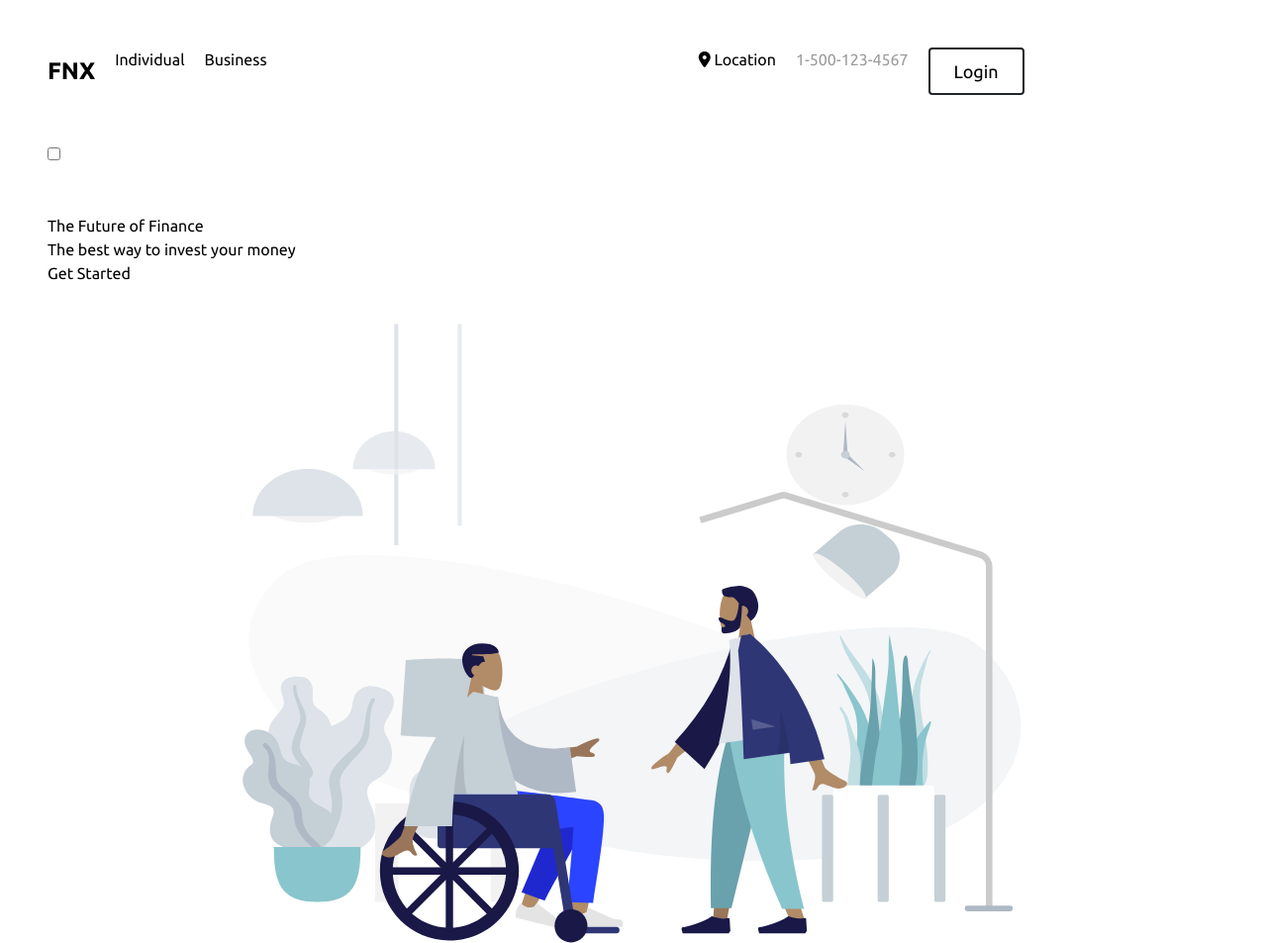
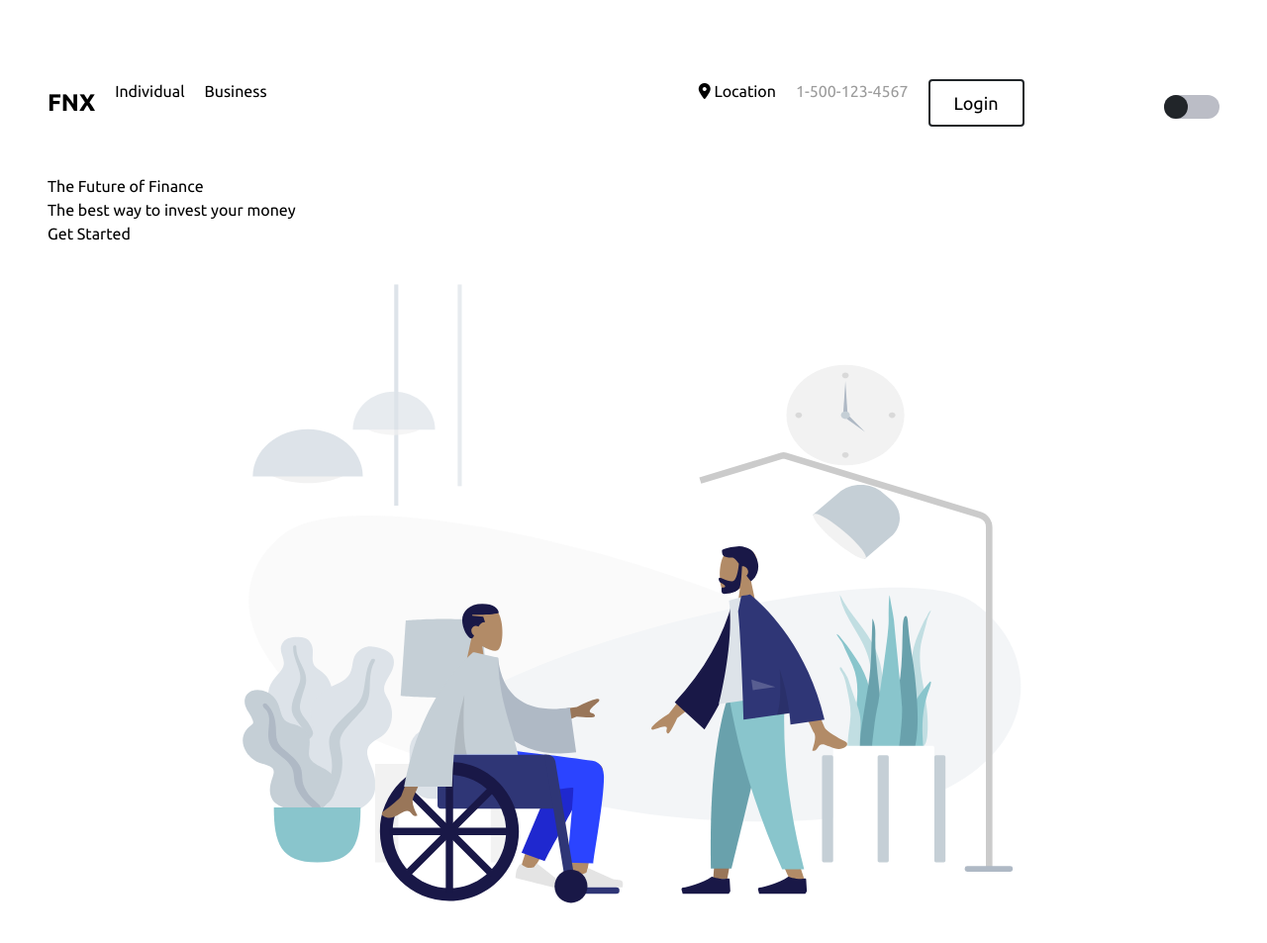
Before and after one commit to BlanchardIlela/webSiteFinacial, a website: page index.html in a window 1280 px wide. Shown: the top 953 px of the page at 99% size. Drawn offline with nearby package versions, Linux system fonts and the light colour scheme; files that its build step writes are made by us from their sources.

Commit message:
style de ma div dark mode

```diff
--- a/index.html
+++ b/index.html
@@ -29,8 +29,9 @@
   >
     <!-- -------------------------- Header -->
     <header
-    class="flex flex-col gap-y-12 px-4 py-8 sm:py-12 sm:px-8 lg:px-12 2xl:rounded-2xl
-    2xl:my-8 2xl:border 2xl:border-blue">
+      class="flex flex-col gap-y-12 px-4 py-8 sm:py-20 sm:px-8 lg:px-12 2xl:rounded-2xl
+      2xl:my-8 2xl:border 2xl:border-blue"
+      >
       <nav class="flex flex-col gap-5 *:flex *:flex-col *:gap-y-2 *:text-center sm:justify-between sm:items-center
        sm:*:gap-x-5 md:flex-row md:w-5/6 2xl:w-auto">
         <div class="sm:flex-row">
@@ -49,8 +50,17 @@
       </nav>
 
       <!-- -------------------------- Dark Mode -->
-      <div>
-        <input type="checkbox" />
+      <div
+        class="absolute right-6 top-12 sm:right-8 sm:top-24 lg:right-12
+        2xl:top-32 2xl:left-2/4"
+      >
+        <input
+          class="cursor-pointer relative appearance-none h-6 w-14 rounded-full bg-primary-400
+          duration-500 before:absolute before:h-6 before:w-6 before:bg-primary-900 before:rounded-full
+          before:scale-100 checked:before:translate-x-8 before:duration-300 checked:before:bg-slate-300
+          checked:bg-slate-900"
+        type="checkbox"
+        />
       </div>
 
       <!-- -------------------------- Showccase -->
@@ -69,5 +79,7 @@
       </section>
     </header>
 
+    <script src="app.js"></script>
+
   </body>
 </html>
```
